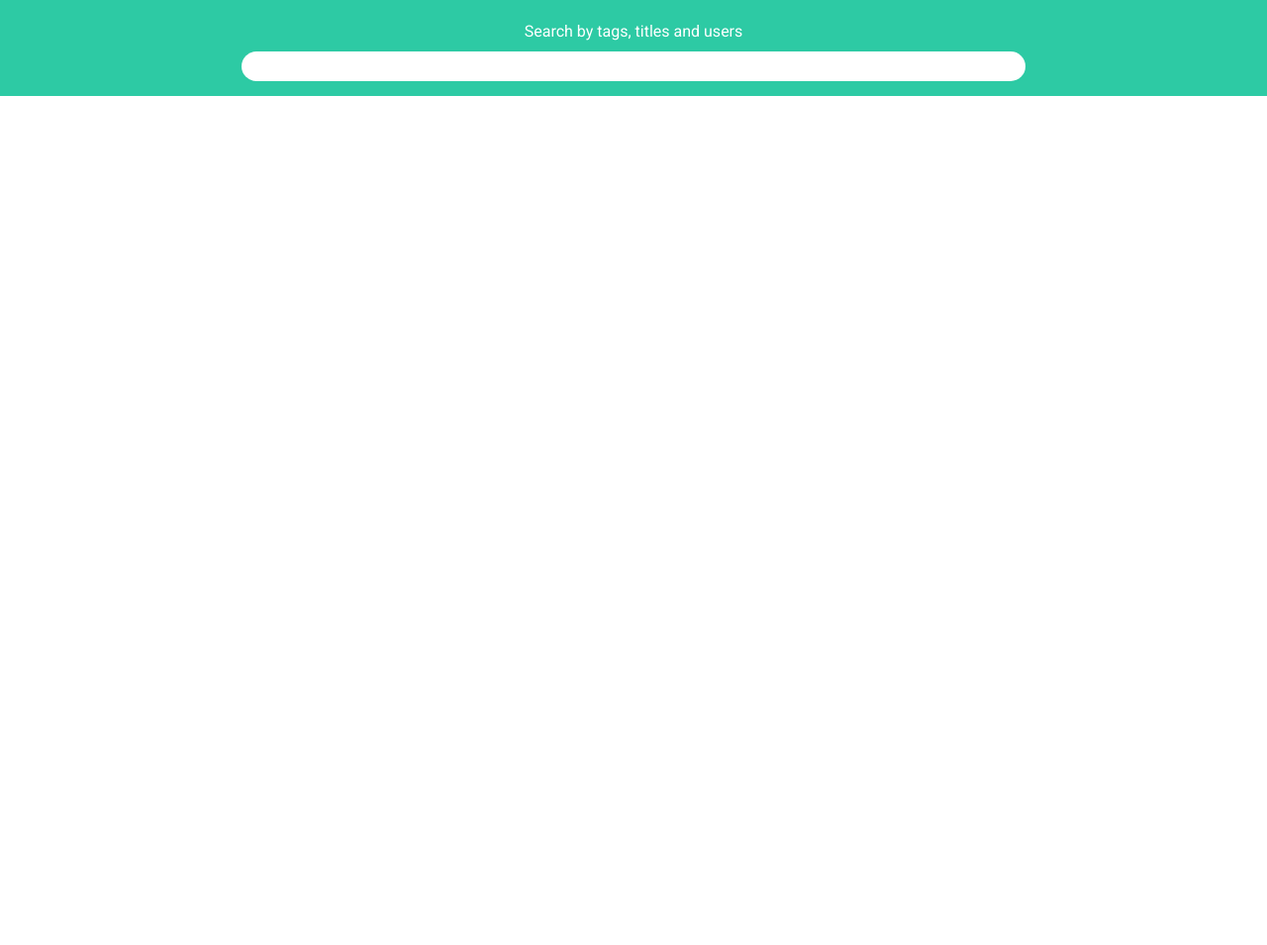
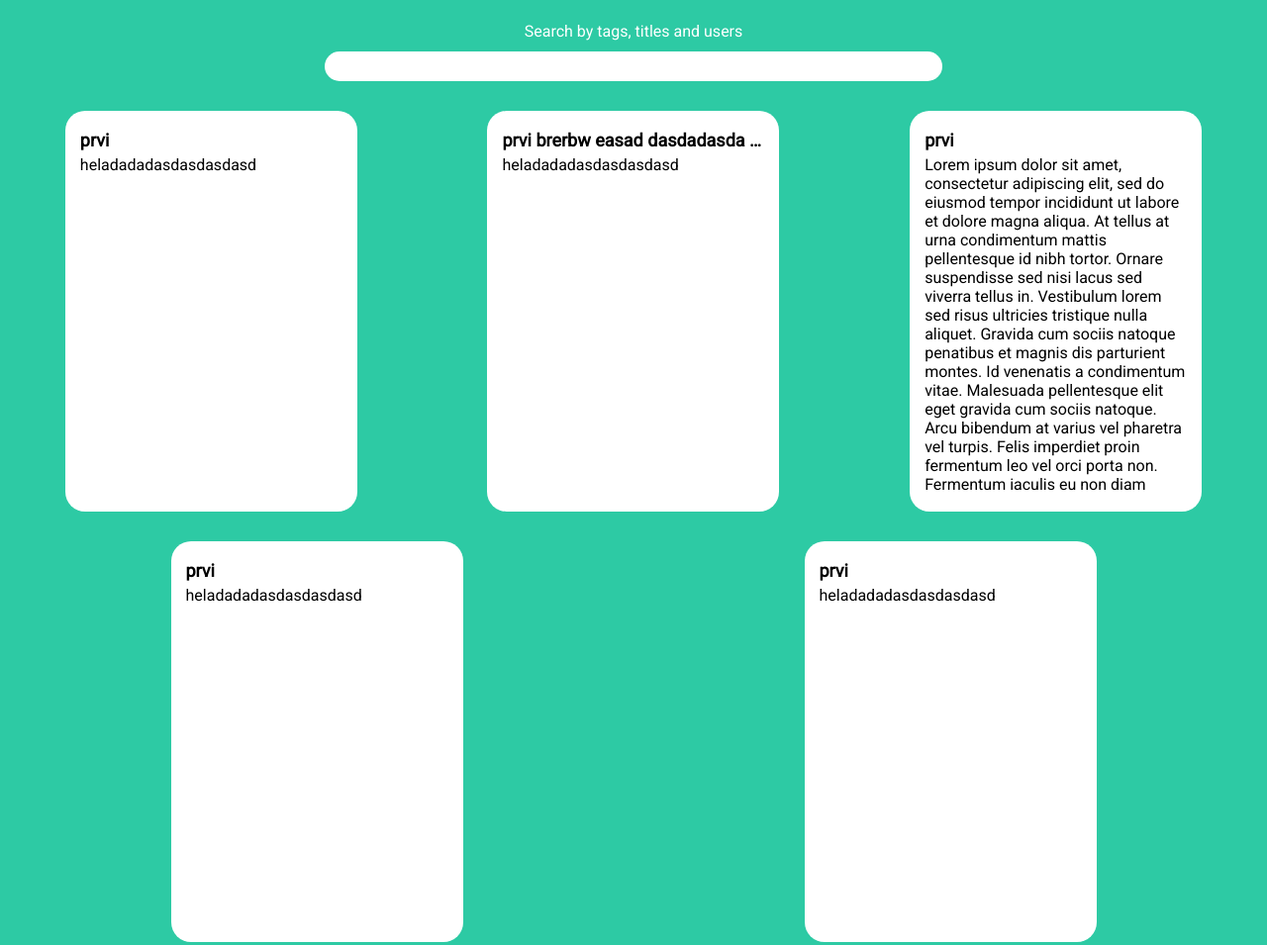
Before and after one commit to PsychicJack/FirstRWAProject, a website built with webpack: page index.html in a window 1280 px wide. Shown: the part 613-1568 px from the top of the page at 99% size. Before the commit the page ends 800 px from the top, so only its background shows below. Built offline with nearby package versions, Linux system fonts and the light colour scheme.

Commit message:
post cards done (test only)

```diff
--- a/src/draw/indexDraw.ts
+++ b/src/draw/indexDraw.ts
@@ -1,18 +1,20 @@
-import {
-    createDivWithClass,
-    notSoRandomRandomColorGenerator,
-} from "../fequentlyUsedFunctions";
+import { createDivWithClass, notSoRandomRandomColorGenerator } from "../fequentlyUsedFunctions";
+import { Post } from "../classes/post";
 
 export function indexDraw(host: HTMLDivElement): void {
     presentationDraw(host);
     searchDraw(host);
+    const p1: Post = new Post("prvi", ["heladadadasdasdasdasd"], "neko", ["Horror"]);
+    const p2: Post = new Post("prvi brerbw easad dasdadasda d asd a as dasd a", ["heladadadasdasdasdasd"], "neko", ["Horror"]);
+    const p3: Post = new Post("prvi", ["Lorem ipsum dolor sit amet, consectetur adipiscing elit, sed do eiusmod tempor incididunt ut labore et dolore magna aliqua. At tellus at urna condimentum mattis pellentesque id nibh tortor. Ornare suspendisse sed nisi lacus sed viverra tellus in. Vestibulum lorem sed risus ultricies tristique nulla aliquet. Gravida cum sociis natoque penatibus et magnis dis parturient montes. Id venenatis a condimentum vitae. Malesuada pellentesque elit eget gravida cum sociis natoque. Arcu bibendum at varius vel pharetra vel turpis. Felis imperdiet proin fermentum leo vel orci porta non. Fermentum iaculis eu non diam phasellus vestibulum lorem sed risus. Id faucibus nisl tincidunt eget. At erat pellentesque adipiscing commodo elit at imperdiet. Lectus arcu bibendum at varius vel pharetra vel turpis. Mi bibendum neque egestas congue quisque egestas. Erat nam at lectus urna duis convallis convallis. Urna condimentum mattis pellentesque id nibh tortor id aliquet. Sit amet est placerat in egestas erat imperdiet. Semper eget duis at tellus at urna condimentum mattis."], "neko", ["Horror"]);
+    const p4: Post = new Post("prvi", ["heladadadasdasdasdasd"], "neko", ["Horror"]);
+    const p5: Post = new Post("prvi", ["heladadadasdasdasdasd"], "neko", ["Horror"]);
+
+    postCardsDraw(host, [p1, p2, p3, p4, p5]);
 }
 
 function presentationDraw(host: HTMLDivElement): HTMLDivElement {
-    const presentation: HTMLDivElement = createDivWithClass(
-        host,
-        "presentation"
-    );
+    const presentation: HTMLDivElement = createDivWithClass(host, "presentation");
     nameDraw(presentation);
     tagsContainerDraw(presentation);
     return presentation;
@@ -28,19 +30,9 @@ function nameDraw(host: HTMLDivElement): HTMLDivElement {
 }
 
 function tagsContainerDraw(host: HTMLDivElement): HTMLDivElement {
-    const tagsContainer: HTMLDivElement = createDivWithClass(
-        host,
-        "tags-container"
-    );
+    const tagsContainer: HTMLDivElement = createDivWithClass(host, "tags-container");
     const tags: HTMLDivElement = createDivWithClass(tagsContainer, "tags");
-    [
-        "Sci-Fi",
-        "Romance",
-        "Fantasy",
-        "Horror",
-        "Adventure",
-        "Fan Fiction",
-    ].forEach((el) => {
+    ["Sci-Fi", "Romance", "Fantasy", "Horror", "Adventure", "Fan Fiction"].forEach((el) => {
         const tag: HTMLDivElement = tagDraw(tags, el);
         tag.style.backgroundColor = notSoRandomRandomColorGenerator();
     });
@@ -55,16 +47,18 @@ export function tagDraw(host: HTMLDivElement, tagText: string): HTMLDivElement {
 
 function searchDraw(host: HTMLDivElement): HTMLDivElement {
     const search: HTMLDivElement = createDivWithClass(host, "search");
-    createDivWithClass(search, "search-instructions").innerHTML =
-        "Search by tags, titles and users";
-    const searchBar: HTMLInputElement = createDivWithClass(
-        search,
-        "search-bar-div"
-    ).appendChild(document.createElement("input"));
+    createDivWithClass(search, "search-instructions").innerHTML = "Search by tags, titles and users";
+    const searchBar: HTMLInputElement = createDivWithClass(search, "search-bar-div").appendChild(
+        document.createElement("input")
+    );
     searchBar.id = "search-bar";
     return search;
 }
 
-/*function postsDraw(host: HTMLDivElement): void {
-    const posts = createDivWithClass()
-}*/
+function postCardsDraw(host: HTMLDivElement, posts: Post[]): HTMLDivElement {
+    const postCards = createDivWithClass(host, "post-cards");
+    posts.forEach((post) => {
+        post.drawCard(postCards);
+    });
+    return postCards;
+}
--- a/style/index.css
+++ b/style/index.css
@@ -82,6 +82,40 @@
     border-radius: 20px;
     border: 0;
     padding: 0 12px;
+    max-width: 600px;
+}
+
+.post-cards{
+    background-color: #2DCAA4;
+    display: flex;
+    justify-content: space-around;
+    flex-wrap: wrap;
+}
+
+.post-card{
+    background-color: white;
+    border-radius: 20px;
+    width: 265px;
+    height: 375px;
+    padding: 15px;
+    margin: 15px
+}
+
+.post-card-title{
+    height: 30px;
+    font-weight: bold;
+    font-size: 18px;
+    line-height: 30px;
+    white-space: nowrap;
+    overflow: hidden;
+    text-overflow: ellipsis;
+}
+
+.post-card-page{
+    height: 345px;
+    font-size: 16px;
+    overflow: hidden;
+    text-overflow: ellipsis;
 }
 
 
```
